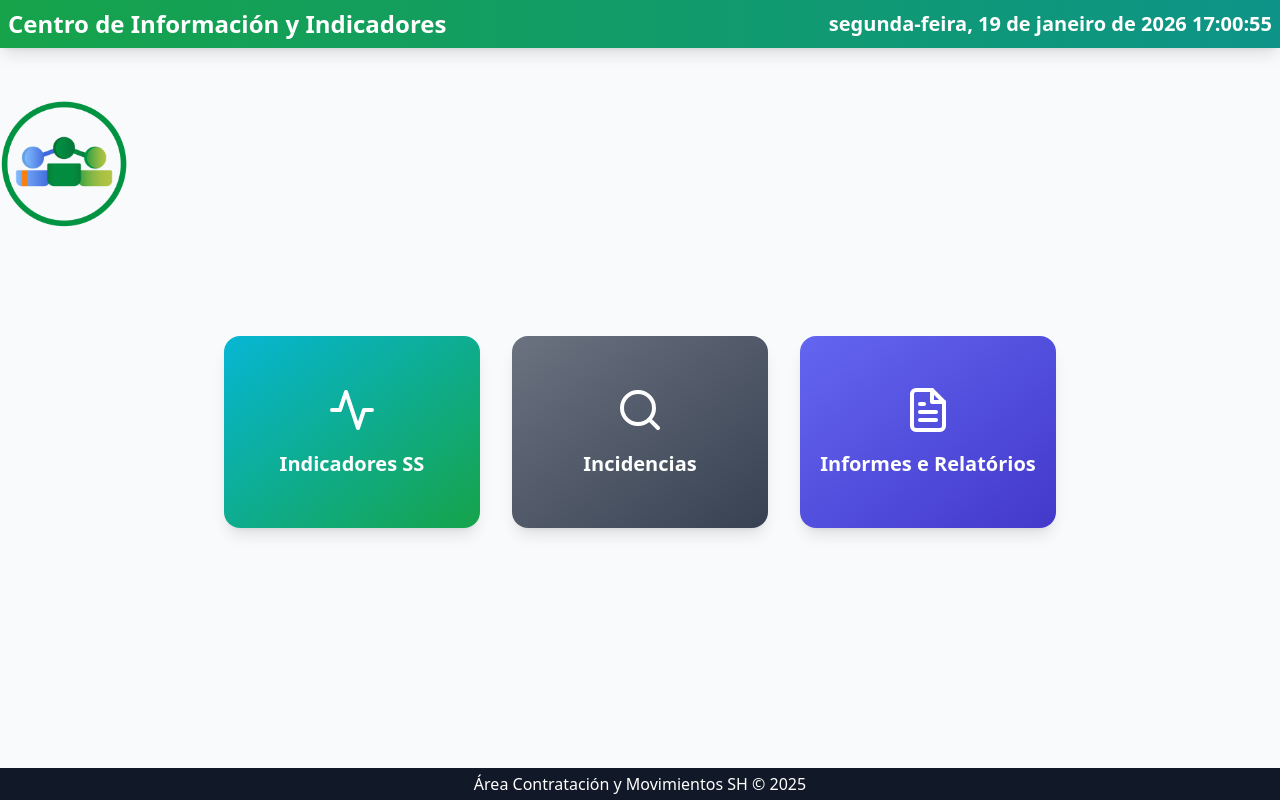
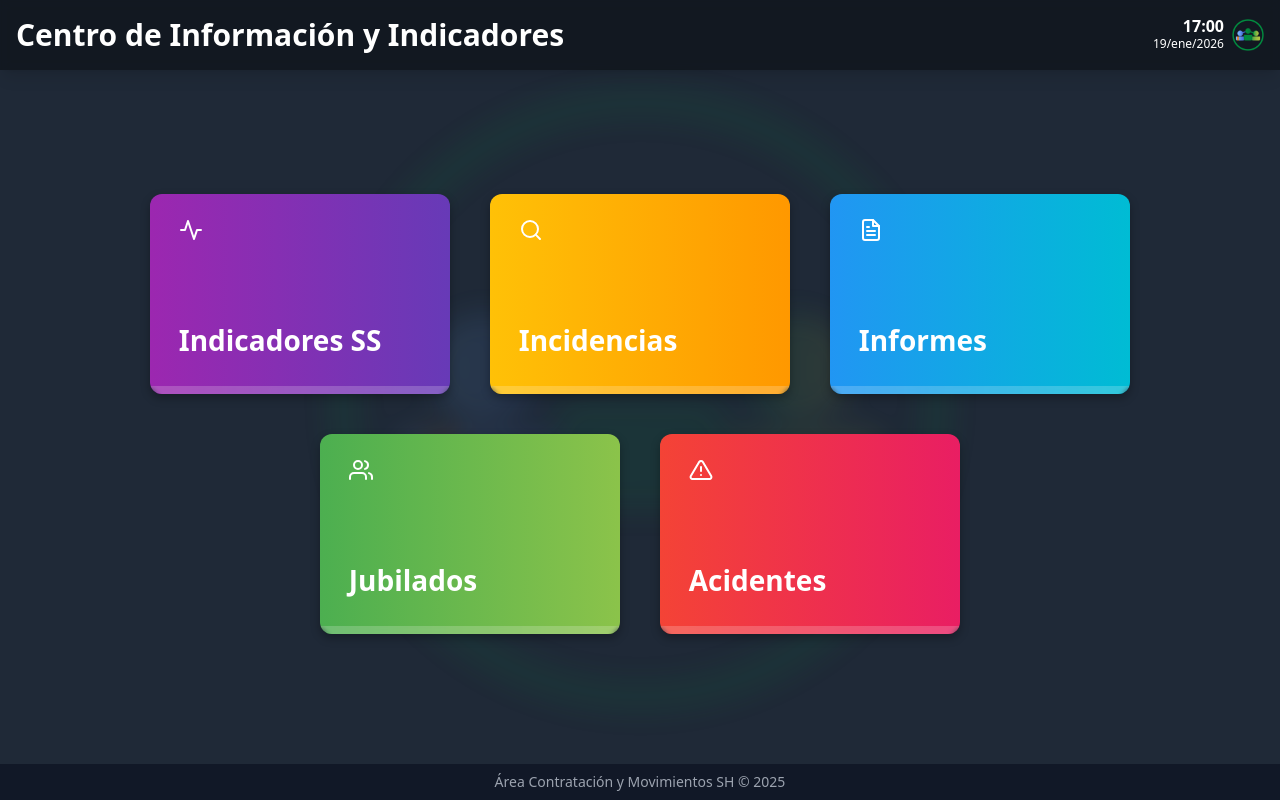
Before and after one commit to andrepe-ux/centroinformacion, a plain HTML site: page index.html in a window 1280 px wide. Drawn offline with nearby package versions, Linux system fonts and the light colour scheme.

Commit message:
Add files via upload

```diff
--- a/index.html
+++ b/index.html
@@ -9,13 +9,11 @@
     <script src="https://unpkg.com/feather-icons"></script>
     <style>
         body {
-            background-image: url('logo-pro.png');
-            background-size: 10%;
-            background-repeat: no-repeat;
-            background-position: left 100px; /* canto esquerdo abaixo do título */ /* move a imagem para baixo */
-            background-color: rgba(255, 255, 255, 1);
-            /* camada de transparência usando pseudo-elemento */
+            background-color: #444;
+            background-image: none;
+            position: relative;
         }
+
         body::before {
             content: '';
             position: fixed;
@@ -23,88 +21,155 @@
             left: 0;
             width: 100%;
             height: 100%;
-            background-image: url('/mnt/data/logo-pro.png');
+            background-image: url('logo-pro.png');
             background-repeat: no-repeat;
             background-position: center;
-            background-size: 200%; /* aumenta para eliminar reconhecimento da imagem */
-            opacity: 0.10; /* torna praticamente invisível */
-            filter: blur(70px) brightness(1.1); /* efeito esfumado forte */
+            background-size: 50%;
+            opacity: 0.10;
+            filter: blur(15px) brightness(1.1);
             pointer-events: none;
             z-index: -1;
         }
-        .card-3d {
-            perspective: 1000px;
+
+        .card-item {
+            position: relative;
+            background-color: #555;
+            border-radius: 0.75rem;
+            overflow: hidden;
+            box-shadow: 0 4px 10px rgba(0,0,0,0.3);
+            transition: transform 0.2s ease, box-shadow 0.2s ease;
+            display: flex;
+            flex-direction: column;
+            align-items: flex-start;
+            justify-content: space-between;
+            padding: 1.5rem 1.8rem;
+            color: white;
+            text-decoration: none;
+            cursor: pointer;
+            width: 300px;
+            height: 200px;
         }
-        .card-inner {
-            transition: transform 0.4s ease, box-shadow 0.4s ease;
-            transform-style: preserve-3d;
-            transform-origin: center;
+        .card-item:hover {
+            transform: translateY(-3px);
+            box-shadow: 0 6px 15px rgba(0,0,0,0.4);
         }
-        .card-3d:hover .card-inner {
-            transform: rotateY(10deg) rotateX(10deg) scale(1.05);
-            box-shadow: 0 20px 40px rgba(0,0,0,0.4);
+        .card-item i {
+            margin-bottom: 0.75rem;
+            width: 56px;
+            height: 56px;
         }
-        .card-3d:hover::before {
-            opacity: 0.2;
+        .card-item h2 {
+            font-weight: 600;
+            font-size: 1.75rem;
+            line-height: 1.2;
+            text-align: left;
+            margin-bottom: 0.75rem;
         }
-        .card-3d::before {
-            content: '';
+        .card-footer-bar {
             position: absolute;
-            top: 0; left: 0; width: 100%; height: 100%;
-            background: radial-gradient(circle at top left, rgba(255,255,255,0.3), transparent);
-            opacity: 0;
-            border-radius: 1rem;
-            transition: opacity 0.4s;
-            pointer-events: none;
+            bottom: 0;
+            left: 0;
+            width: 100%;
+            height: 8px;
+            background-color: rgba(255,255,255,0.2);
+            backdrop-filter: blur(2px);
+            -webkit-backdrop-filter: blur(2px);
+            z-index: 10;
         }
+
+        /* Gradientes para os cartões */
+        .card-purple { background: linear-gradient(to right, #9C27B0, #673AB7); }
+        .card-yellow-orange { background: linear-gradient(to right, #FFC107, #FF9800); }
+        .card-blue-cyan { background: linear-gradient(to right, #2196F3, #00BCD4); }
+        .card-green-lime { background: linear-gradient(to right, #4CAF50, #8BC34A); }
+        .card-red-rose { background: linear-gradient(to right, #F44336, #E91E63); }
+
+        .header-bg {
+            background-color: rgba(0,0,0,0.4);
+            backdrop-filter: blur(5px);
+            -webkit-backdrop-filter: blur(5px);
+        }
+
+        .card-container {
+            display: flex;
+            gap: 2.5rem;
+            justify-content: center;
+            align-items: flex-start;
+            flex-wrap: wrap;
+        }
+
+        .time-display { font-size: 1rem; font-weight: bold; }
+        .date-display { font-size: 0.75rem; margin-top: -0.1rem; }
+
+        .header-right-content {
+            display: flex;
+            align-items: center;
+            gap: 0.5rem;
+        }
+        .logo-header { width: 32px; height: 32px; }
+
         @media (max-width: 768px) {
-            .card-3d:hover .card-inner {
-                transform: none;
-                box-shadow: none;
-            }
+            .card-container { gap: 1.5rem; }
+            .card-item { width: 90%; height: auto; padding: 1.2rem; }
+            .card-item i { width: 48px; height: 48px; }
+            .card-item h2 { font-size: 1.5rem; }
+            .logo-header { width: 28px; height: 28px; }
+            .time-display { font-size: 0.9rem; }
+            .date-display { font-size: 0.65rem; }
         }
     </style>
 </head>
 
-<body class="bg-gray-50 flex flex-col min-h-screen">
+<body class="bg-gray-800 text-gray-200 flex flex-col min-h-screen">
 
-<header class="bg-gradient-to-r from-green-600 to-teal-600 text-white p-2 shadow-lg flex justify-between items-center">
-    <h1 class="text-2xl font-extrabold">Centro de Información y Indicadores</h1>
-    <div id="clock" class="text-xl font-semibold"></div>
+<header class="header-bg text-white p-4 shadow-lg flex justify-between items-center fixed w-full top-0 z-50">
+    <h1 class="text-3xl font-bold">Centro de Información y Indicadores</h1>
+    <div class="header-right-content text-right text-sm">
+        <div>
+            <div id="time-clock" class="time-display"></div>
+            <div id="date-clock" class="date-display"></div>
+        </div>
+        <img src="logo-pro.png" alt="Logo Pro" class="logo-header">
+    </div>
 </header>
 
-<main class="flex-grow flex flex-col items-center justify-center gap-8 mt-12 px-4 md:flex-row md:justify-center md:flex-wrap">
+<main class="flex-grow flex items-center justify-center p-4 mt-24 md:mt-16">
+    <div class="card-container">
 
-    <!-- Indicadores SS -->
-    <a href="https://andrepe-ux.github.io/indicadores/" target="_blank" rel="noopener noreferrer"
-       class="card-3d relative w-64 h-48 bg-gradient-to-br from-cyan-500 to-green-600 rounded-2xl shadow-lg overflow-hidden cursor-pointer">
-        <div class="card-inner flex flex-col items-center justify-center h-full text-white">
-            <i data-feather="activity" class="w-12 h-12 mb-4"></i>
-            <h2 class="text-xl font-bold text-center">Indicadores SS</h2>
-        </div>
-    </a>
+        <a href="https://andrepe-ux.github.io/indicadores/" target="_blank" rel="noopener noreferrer" class="card-item card-purple">
+            <i data-feather="activity"></i>
+            <h2>Indicadores SS</h2>
+            <div class="card-footer-bar"></div>
+        </a>
 
-    <!-- Incidencias -->
-    <a href="https://andrepe-ux.github.io/incidencias/" target="_blank" rel="noopener noreferrer"
-       class="card-3d relative w-64 h-48 bg-gradient-to-br from-gray-500 to-gray-700 rounded-2xl shadow-lg overflow-hidden cursor-pointer">
-        <div class="card-inner flex flex-col items-center justify-center h-full text-white">
-            <i data-feather="search" class="w-12 h-12 mb-4"></i>
-            <h2 class="text-xl font-bold text-center">Incidencias</h2>
-        </div>
-    </a>
+        <a href="https://andrepe-ux.github.io/incidencias/" target="_blank" rel="noopener noreferrer" class="card-item card-yellow-orange">
+            <i data-feather="search"></i>
+            <h2>Incidencias</h2>
+            <div class="card-footer-bar"></div>
+        </a>
 
-    <!-- Informes -->
-    <a href="https://andrepe-ux.github.io/informes/" target="_blank" rel="noopener noreferrer"
-       class="card-3d relative w-64 h-48 bg-gradient-to-br from-indigo-500 to-indigo-700 rounded-2xl shadow-lg overflow-hidden cursor-pointer">
-        <div class="card-inner flex flex-col items-center justify-center h-full text-white">
-            <i data-feather="file-text" class="w-12 h-12 mb-4"></i>
-            <h2 class="text-xl font-bold text-center">Informes e Relatórios</h2>
-        </div>
-    </a>
+        <a href="https://andrepe-ux.github.io/informes/" target="_blank" rel="noopener noreferrer" class="card-item card-blue-cyan">
+            <i data-feather="file-text"></i>
+            <h2>Informes</h2>
+            <div class="card-footer-bar"></div>
+        </a>
 
+        <a href="https://andrepe-ux.github.io/contrastarjubilados/" target="_blank" rel="noopener noreferrer" class="card-item card-green-lime">
+            <i data-feather="users"></i>
+            <h2>Jubilados</h2>
+            <div class="card-footer-bar"></div>
+        </a>
+
+        <a href="https://andrepe-ux.github.io/acidentes/" target="_blank" rel="noopener noreferrer" class="card-item card-red-rose">
+            <i data-feather="alert-triangle"></i>
+            <h2>Acidentes</h2>
+            <div class="card-footer-bar"></div>
+        </a>
+
+    </div>
 </main>
 
-<footer class="bg-gray-900 text-white text-center p-1 mt-auto">
+<footer class="bg-gray-900 text-gray-400 text-center p-2 mt-auto text-sm">
     Área Contratación y Movimientos SH © 2025
 </footer>
 
@@ -117,10 +182,18 @@
 
     function updateClock() {
         const now = new Date();
-        const options = { weekday: 'long', year: 'numeric', month: 'long', day: 'numeric' };
-        const time = now.toLocaleTimeString('pt-BR');
-        const date = now.toLocaleDateString('pt-BR', options);
-        document.getElementById('clock').textContent = `${date} ${time}`;
+        const timeOptions = { hour: '2-digit', minute: '2-digit', hourCycle: 'h23' };
+        const timePart = now.toLocaleTimeString('es-ES', timeOptions);
+
+        const day = String(now.getDate()).padStart(2,'0');
+        const year = now.getFullYear();
+        const monthOptions = { month: 'short' };
+        const monthPart = now.toLocaleDateString('es-ES', monthOptions);
+
+        const datePart = `${day}/${monthPart}/${year}`;
+
+        document.getElementById('time-clock').textContent = timePart;
+        document.getElementById('date-clock').textContent = datePart;
     }
 </script>
 
```
